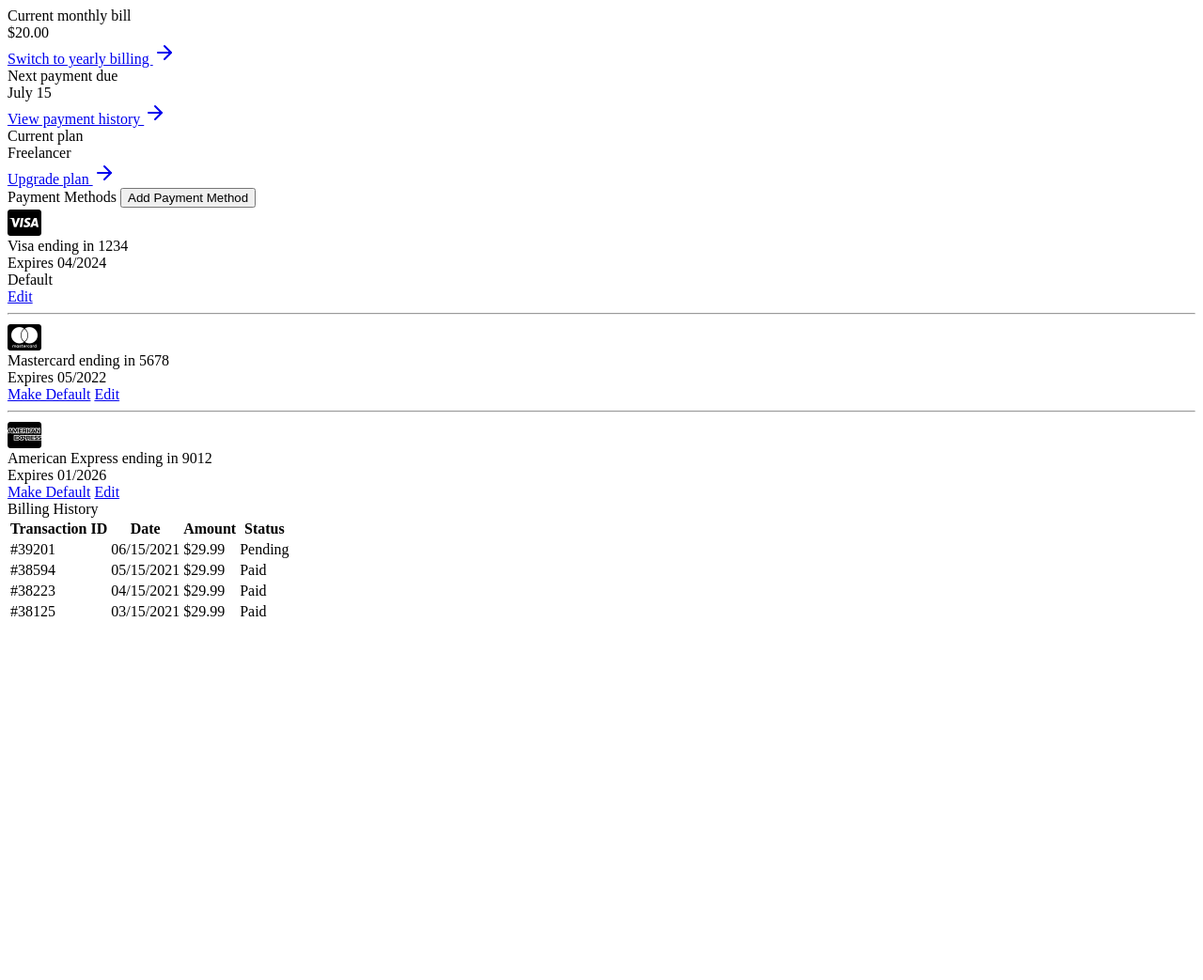
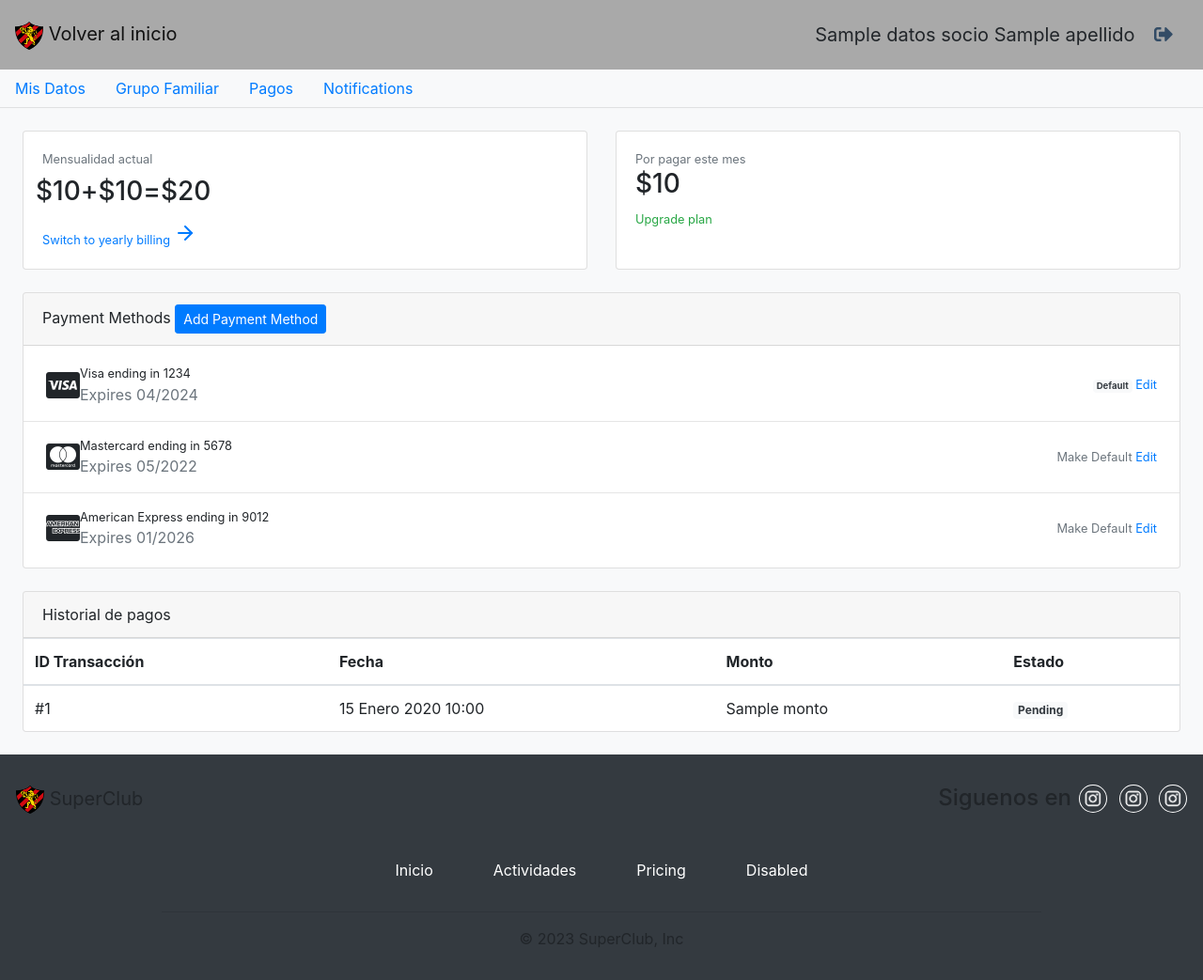
Before and after one commit to Guilhe3p/mi_club_django, a Django app: template socios/templates/socios/pagos.html in a window 1280 px wide. Shown: the whole page at 94% size. Before the commit the page ends 657 px from the top, so only its background shows below. Run offline with Django 5.2, Linux system fonts and the light colour scheme; the template is opened without the code that fills it: most values are stand-ins (such as "Sample title", 1, 10 or a date in 2020); some libraries are stand-ins or nearby versions.

Commit message:
pagos por la mitad

```diff
--- a/socios/templates/socios/base.html
+++ b/socios/templates/socios/base.html
@@ -6,7 +6,7 @@
     <meta charset="UTF-8">
     <meta name="viewport" content="width=device-width, initial-scale=1.0">
 
-    <title>{% block page_title %}{% endblock %}</title>
+    <title>{% block title %}{% endblock %}</title>
 
     <link rel="stylesheet" href="https://cdn.jsdelivr.net/npm/bootstrap@4.0.0/dist/css/bootstrap.min.css" integrity="sha384-Gn5384xqQ1aoWXA+058RXPxPg6fy4IWvTNh0E263XmFcJlSAwiGgFAW/dAiS6JXm" crossorigin="anonymous">
     <link rel="stylesheet" href="{% static 'core/fontawesome/css/all.css' %}">
@@ -20,7 +20,7 @@
         <nav class="nav nav-borders">
             <a class="nav-link ms-0" href="{% url 'socio-perfil' %}" target="__blank">Mis Datos</a>
             <a class="nav-link active" href="{% url 'socio-grupo_familiar' %}" target="__blank">Grupo Familiar</a>
-            <a class="nav-link" href="{% url 'socio-perfil' %}" target="__blank">Pagos</a>
+            <a class="nav-link" href="{% url 'socio-pagos' %}" target="__blank">Pagos</a>
             <a class="nav-link" href="{% url 'socio-perfil' %}"  target="__blank">Notifications</a>
         </nav>
         <hr class="mt-0 mb-4">
--- a/socios/templates/socios/grupo_familiar.html
+++ b/socios/templates/socios/grupo_familiar.html
@@ -41,9 +41,9 @@
                                     <tbody>
                                         {% for actividad in integrante.get_actividades %}
                                         <tr>
-                                            <td>{{actividad.actividad}}</td>
-                                            <td>{{actividad.predio}}</td>
-                                            <td>{{actividad.get_dias}} de {{actividad.get_horario.desde}} a {{actividad.get_horario.hasta}}</td>
+                                            <td>{{actividad.actividad | capfirst }}</td>
+                                            <td>{{actividad.predio | title}}</td>
+                                            <td>{{actividad.get_dias | title}} de {{actividad.get_horario.desde}} a {{actividad.get_horario.hasta}}</td>
                                             <td><span class="badge bg-success">${{actividad.mensualidad}}</span></td>
                                         </tr>
                                         {% endfor %}
--- a/socios/templates/socios/pagos.html
+++ b/socios/templates/socios/pagos.html
@@ -1,14 +1,19 @@
-<link rel="stylesheet" href="https://cdnjs.cloudflare.com/ajax/libs/font-awesome/5.13.1/css/all.min.css" integrity="sha256-2XFplPlrFClt0bIdPgpz8H7ojnk10H69xRqd9+uTShA=" crossorigin="anonymous" />
+{% extends "socios/base.html" %}
+{% load static %}
+{% block title %} Mis pagos {% endblock %}
+
+{% block content %}
+
 
 <div class="container-xl px-4 mt-4">
 
     <div class="row">
-        <div class="col-lg-4 mb-4">
+        <div class="col-lg-6 mb-4">
             <!-- Billing card 1-->
             <div class="card h-100 border-start-lg border-start-primary">
                 <div class="card-body">
-                    <div class="small text-muted">Current monthly bill</div>
-                    <div class="h3">$20.00</div>
+                    <div class="small text-muted">Mensualidad actual</div>
+                    <span class="row p-2"><div class="h3">${{socio.get_grupo_familiar.cuota_movil_total}}</div> <div class="h3"> + </div> <div class="h3 span">${{socio.get_grupo_familiar.cuota_fija_total}}</div><div class="h3"> = </div><div class="h3">${{socio.get_grupo_familiar.cuota_movil_total | add:socio.get_grupo_familiar.cuota_fija_total}}</div></span>
                     <a class="text-arrow-icon small" href="#!">
                         Switch to yearly billing
                         <svg xmlns="http://www.w3.org/2000/svg" width="24" height="24" viewBox="0 0 24 24" fill="none" stroke="currentColor" stroke-width="2" stroke-linecap="round" stroke-linejoin="round" class="feather feather-arrow-right"><line x1="5" y1="12" x2="19" y2="12"></line><polyline points="12 5 19 12 12 19"></polyline></svg>
@@ -16,8 +21,7 @@
                 </div>
             </div>
         </div>
-        <div class="col-lg-4 mb-4">
-            <!-- Billing card 2-->
+        <!-- <div class="col-lg-4 mb-4">
             <div class="card h-100 border-start-lg border-start-secondary">
                 <div class="card-body">
                     <div class="small text-muted">Next payment due</div>
@@ -28,16 +32,15 @@
                     </a>
                 </div>
             </div>
-        </div>
-        <div class="col-lg-4 mb-4">
+        </div> -->
+        <div class="col-lg-6 mb-4">
             <!-- Billing card 3-->
             <div class="card h-100 border-start-lg border-start-success">
                 <div class="card-body">
-                    <div class="small text-muted">Current plan</div>
-                    <div class="h3 d-flex align-items-center">Freelancer</div>
+                    <div class="small text-muted">Por pagar este mes</div>
+                    <div class="h3 d-flex align-items-center">${{socio.get_grupo_familiar.balance_mes_actual}}</div>
                     <a class="text-arrow-icon small text-success" href="#!">
                         Upgrade plan
-                        <svg xmlns="http://www.w3.org/2000/svg" width="24" height="24" viewBox="0 0 24 24" fill="none" stroke="currentColor" stroke-width="2" stroke-linecap="round" stroke-linejoin="round" class="feather feather-arrow-right"><line x1="5" y1="12" x2="19" y2="12"></line><polyline points="12 5 19 12 12 19"></polyline></svg>
                     </a>
                 </div>
             </div>
@@ -98,47 +101,33 @@
     </div>
     <!-- Billing history card-->
     <div class="card mb-4">
-        <div class="card-header">Billing History</div>
+        <div class="card-header">Historial de pagos</div>
         <div class="card-body p-0">
             <!-- Billing history table-->
             <div class="table-responsive table-billing-history">
                 <table class="table mb-0">
                     <thead>
                         <tr>
-                            <th class="border-gray-200" scope="col">Transaction ID</th>
-                            <th class="border-gray-200" scope="col">Date</th>
-                            <th class="border-gray-200" scope="col">Amount</th>
-                            <th class="border-gray-200" scope="col">Status</th>
+                            <th class="border-gray-200" scope="col">ID Transacción</th>
+                            <th class="border-gray-200" scope="col">Fecha</th>
+                            <th class="border-gray-200" scope="col">Monto</th>
+                            <th class="border-gray-200" scope="col">Estado</th>
                         </tr>
                     </thead>
                     <tbody>
+                        {% for pago in socio.get_grupo_familiar.get_historial_pagos %}
                         <tr>
-                            <td>#39201</td>
-                            <td>06/15/2021</td>
-                            <td>$29.99</td>
+                            <td>#{{pago.id}}</td>
+                            <td>{{pago.fecha}}</td>
+                            <td>{{pago.monto}}</td>
                             <td><span class="badge bg-light text-dark">Pending</span></td>
                         </tr>
-                        <tr>
-                            <td>#38594</td>
-                            <td>05/15/2021</td>
-                            <td>$29.99</td>
-                            <td><span class="badge bg-success">Paid</span></td>
-                        </tr>
-                        <tr>
-                            <td>#38223</td>
-                            <td>04/15/2021</td>
-                            <td>$29.99</td>
-                            <td><span class="badge bg-success">Paid</span></td>
-                        </tr>
-                        <tr>
-                            <td>#38125</td>
-                            <td>03/15/2021</td>
-                            <td>$29.99</td>
-                            <td><span class="badge bg-success">Paid</span></td>
-                        </tr>
+                        {% endfor %}
                     </tbody>
                 </table>
             </div>
         </div>
     </div>
 </div>
+
+{%endblock%}
--- a/socios/urls.py
+++ b/socios/urls.py
@@ -6,7 +6,7 @@ urlpatterns = [
     path('', views.Perfil.as_view(), name='socio-perfil'),
     path('grupo',views.GrupoFamiliar.as_view(), name='socio-grupo_familiar'),
     path('logout', LogoutView.as_view(), name='socio-logout'),
-    # path('Portal-socios',views.info_socio,name="info_socio"),
+    path('pagos',views.HistorialPagos.as_view(),name="socio-pagos"),
     # path('Portal-socios/reclamo', views.reclamo_socio, name="reclamo_socio"),
     # path('Portal-socios/info', views.info_socio, name="info_socio")
 
--- a/socios/views.py
+++ b/socios/views.py
@@ -18,3 +18,6 @@ class Perfil(LoginRequiredMixin, View):
 
 class GrupoFamiliar(Perfil):
     template_name = "socios/grupo_familiar.html"
+
+class HistorialPagos(Perfil):
+    template_name = "socios/pagos.html"
```
Also changed, not shown: socios/admin.py (+7 -2 lines), socios/models.py (+66 -6 lines), socios/migrations/0005_cambiomensualidadfija_categoria_and_more.py (added), socios/migrations/0006_comunicado_cuerpo_comunicado_fecha.py (added).
